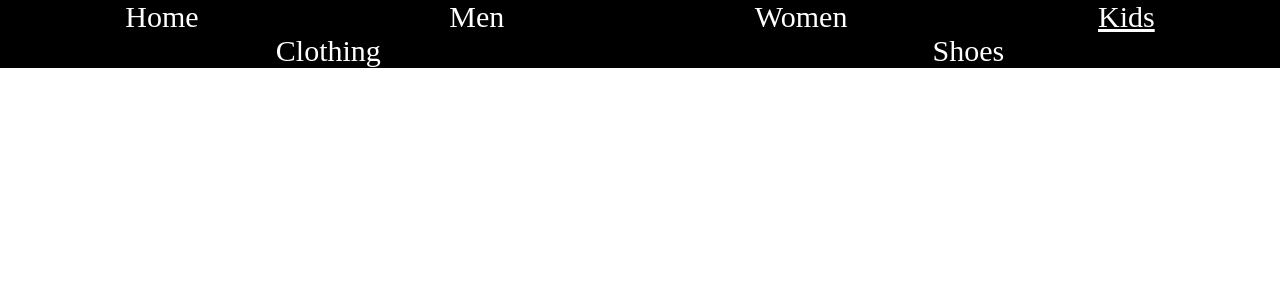
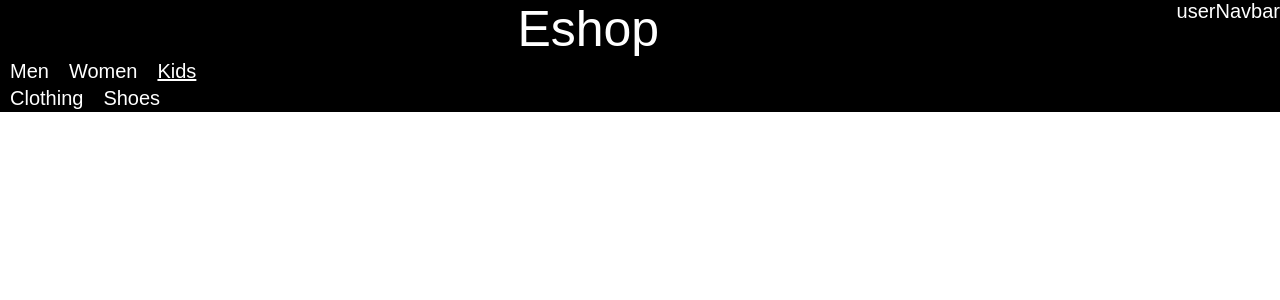
Before and after one commit to SpisiakMarek/eshop, a React (Create React App) app: page /kids in a window 1280 px wide. Shown: the top 300 px of the page. Built offline with nearby package versions, Linux system fonts and the light colour scheme.

Commit message:
ako tak dorobeny navbar

```diff
--- /dev/null
+++ b/src/Header.js
@@ -0,0 +1,15 @@
+import { Link, Outlet } from "react-router-dom";
+import UserNavbar from "./components/UserNavbar";
+
+function Header() {
+  return (
+    <header>
+      <Link className="siteName" to="/">
+        Eshop
+      </Link>
+      <UserNavbar></UserNavbar>
+    </header>
+  );
+}
+
+export default Header;
--- a/src/Routing.js
+++ b/src/Routing.js
@@ -19,14 +19,10 @@ import Women from "./pages/Women";
 import WomenClothing from "./pages/Women/WomenClothing";
 import WomenShoes from "./pages/Women/WomenShoes";
 
+import Header from "./Header";
+
 function App() {
-  const location = useLocation();
-
   const links = [
-    {
-      link: "",
-      text: "Home",
-    },
     {
       link: "men",
       text: "Men",
@@ -43,6 +39,7 @@ function App() {
 
   return (
     <div>
+      <Header />
       <PrimaryNavbar links={links} linkLevel={1} />
       <Routes>
         <Route path="/" element={<Home />}></Route>
--- a/src/assets/global.css
+++ b/src/assets/global.css
@@ -1,17 +1,41 @@
 body {
   margin: 0;
+  font-family: Arial, Helvetica, sans-serif;
 }
 
 nav {
   background-color: black;
   color: white;
   display: flex;
+  justify-content: flex-start;
 }
 /* funguje na Link component */
 nav a {
-  font-size: 30px;
+  font-size: 20px;
   color: white;
   text-decoration: none;
+  text-align: center;
+  margin: 2px 10px;
+}
+
+header {
+  text-align: center;
+  font-size: 50px;
+  background-color: black;
+  color: white;
+  display: flex;
+  flex-wrap: wrap;
+  flex-direction: row;
+  justify-content: center;
+}
+
+.userNavbar {
+  font-size: 20px;
+}
+
+.siteName {
+  align-self: center;
   flex-grow: 1;
-  text-align: center;
+  color: white;
+  text-decoration: none;
 }
--- /dev/null
+++ b/src/components/UserNavbar.js
@@ -0,0 +1,7 @@
+import { Link, Outlet } from "react-router-dom";
+
+function UserNavbar() {
+  return <div className="userNavbar">userNavbar</div>;
+}
+
+export default UserNavbar;
```
